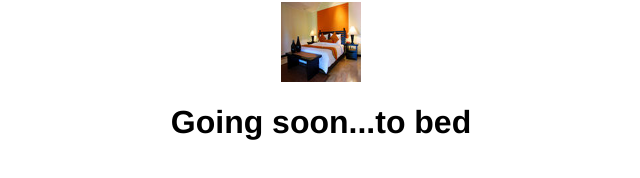
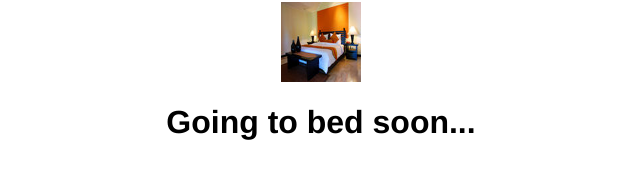
Before and after one commit to NasMDow/git-101, a plain HTML site: page index.html in a window 1280 px wide. Shown: the part 318-496 px from the top of the page, without its empty margins (319-959 px from the left). Drawn offline with Linux system fonts and the light colour scheme.

Commit message:
Update index.html
Git and github for beginners workshop

```diff
--- a/index.html
+++ b/index.html
@@ -7,7 +7,7 @@
 <body>
   <div id="container">
     <img id="logo" src="images/accommodation.jpg">
-    <h1>Going soon...to bed</h1>
+    <h1>Going to bed soon...</h1>
   </div>
 
 </body>
```
